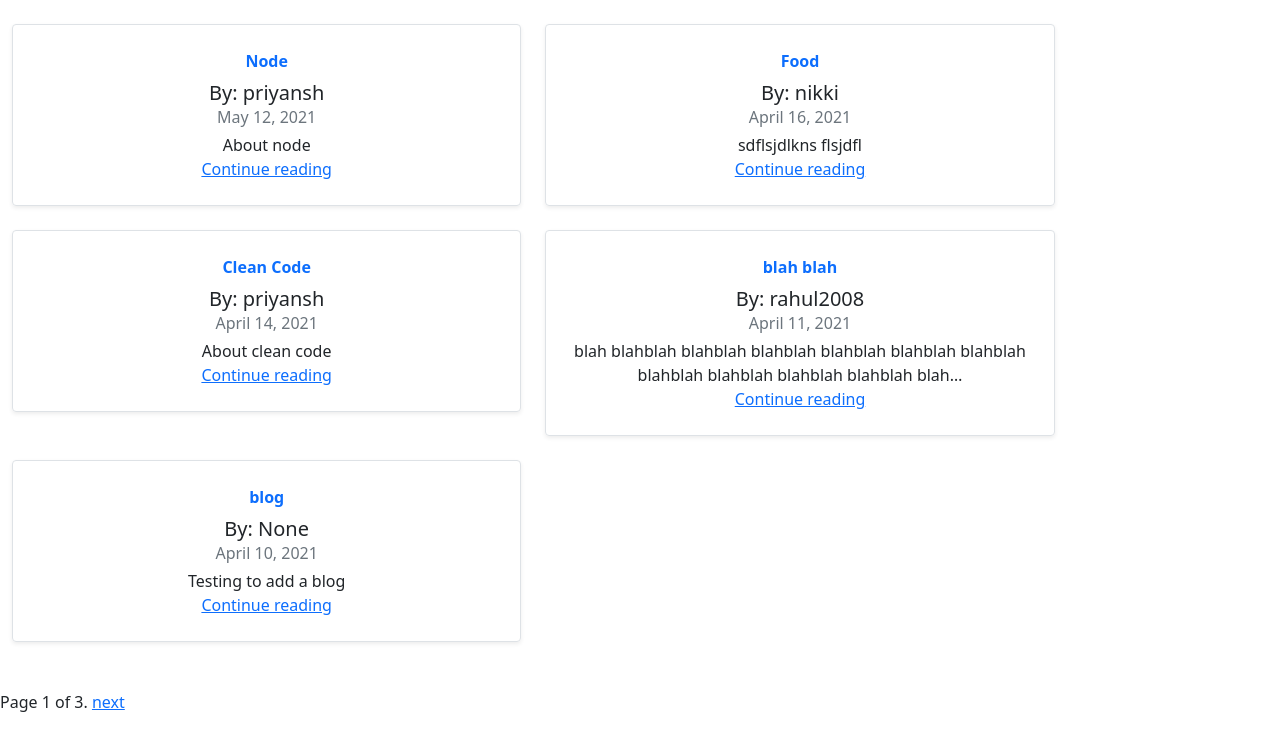
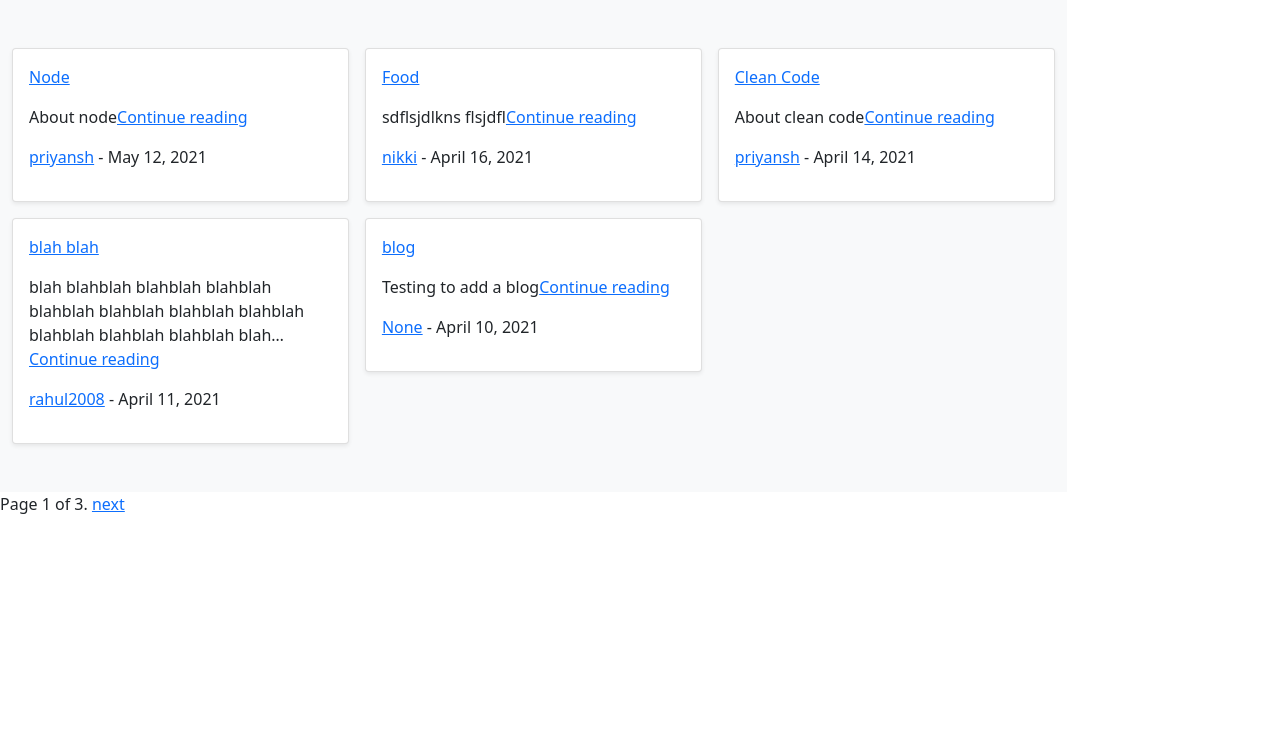
Before and after one commit to rahul-20-mangal/django-mini-blog, a Django app: page /blog/blogs/ in a window 1280 px wide. Shown: the part 70-800 px from the top of the page. Run offline with Django 3.2, Linux system fonts and the light colour scheme; data comes from the database, SQL or seed files in the repository; both versions use the stored data as it was after the commit.

Commit message:
Change blog_list template

```diff
--- a/blog/templates/blog/blog_list.html
+++ b/blog/templates/blog/blog_list.html
@@ -1,32 +1,31 @@
 {% extends "base_generic.html" %}
 
 {% block content %}
-<div class="container my-4" style=text-align:center>
-  <div class="row mb-2">
 
-    {% if blog_list %}
 
+<div class="album py-5 bg-light">
+  <div class="container">
+
+    <div class="row row-cols-1 row-cols-sm-2 row-cols-md-3 g-3">
+      {% if blog_list %}
       {% for blog in blog_list %}
+      <div class="col">
+        <div class="card shadow-sm">
+          <div class="card-body">
+            <p><a href="{{ blog.get_absolute_url }}">{{blog.title}}</a></p>
+            <p class="card-text">{{blog.content|striptags|truncatechars:100}}<a href="{{ blog.get_absolute_url }}">Continue reading</a></p>
+            <p><a href="">{{blog.blog_author}}</a> - {{blog.post_date}}</p>
 
-      <div class="col-md-6" >
-        <div class="row g-0 border rounded overflow-hidden flex-md-row mb-4 shadow-sm h-md-250 position-relative">
-
-          <div class="col p-4 d-flex flex-column position-static">
-            <strong class="d-inline-block mb-2 text-primary">{{ blog.title }}</strong>
-            <h5 class="mb-0">By: {{blog.blog_author}}</h5>
-            <div class="mb-1 text-muted">{{ blog.post_date }}</div>
-            <p class="card-text mb-auto">{{ blog.content|striptags|truncatechars:100}}</p>
-            <a href="{{ blog.get_absolute_url }}" class="stretched-link">Continue reading</a>
           </div>
         </div>
       </div>
       {% endfor %}
-
-    {% else %}
+      {% else %}
       <p>There are no Blogs.</p>
     {% endif %}
-
+    </div>
   </div>
+</div>
 </div>
 
 {% endblock %}
```
Also changed, not shown: db.sqlite3.
